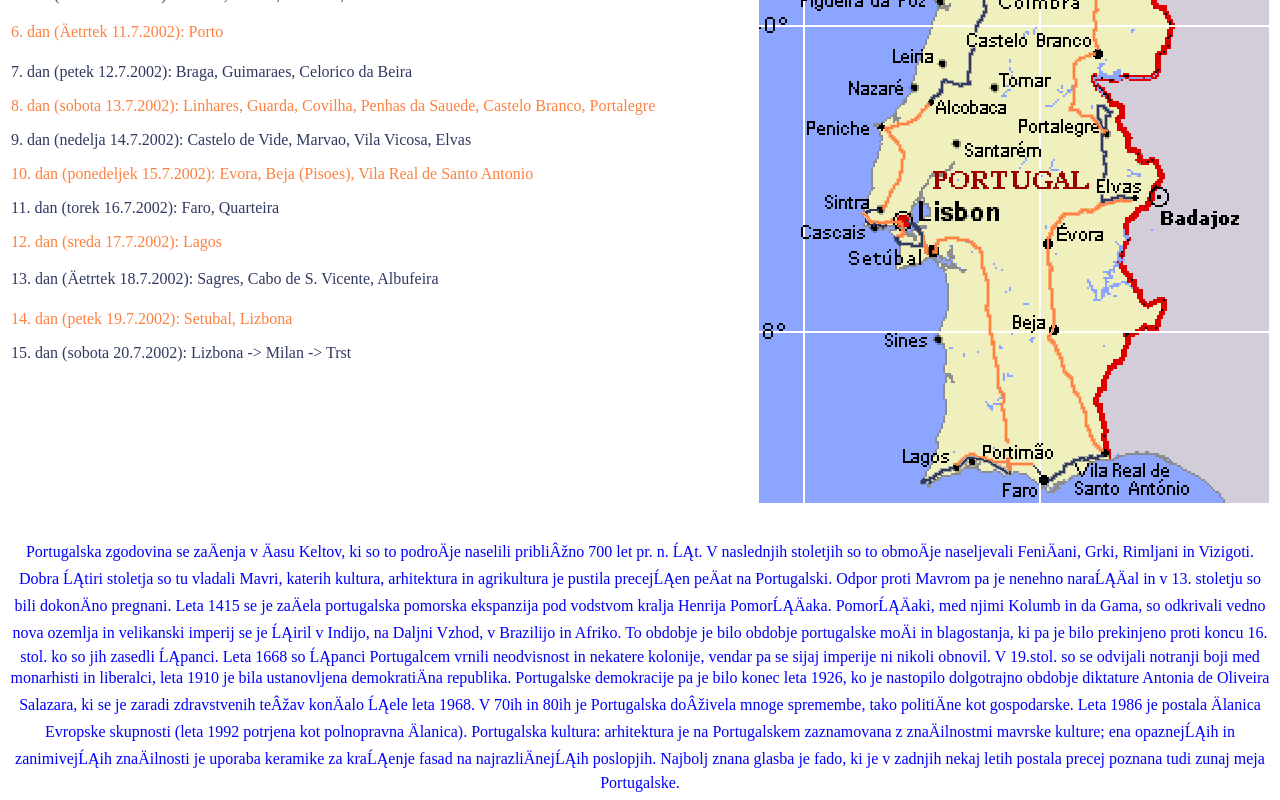
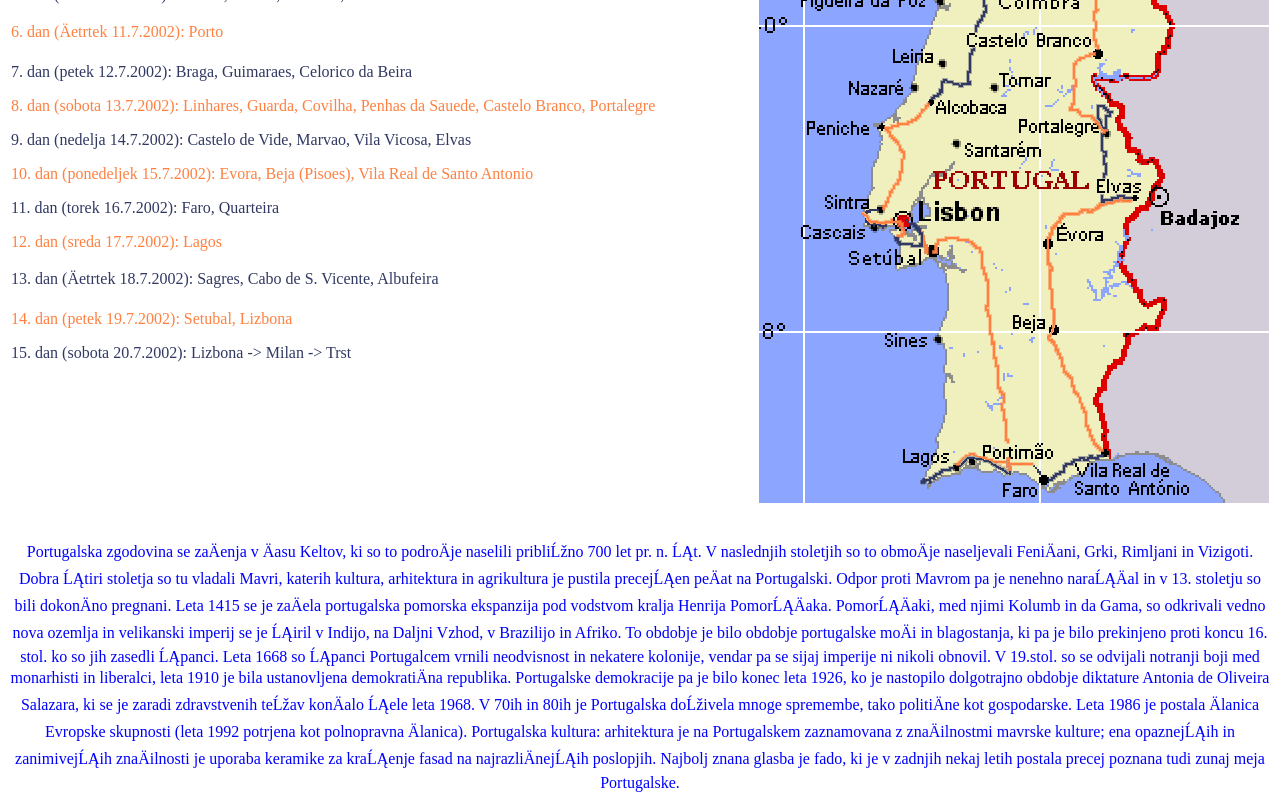
Before and after one commit to jure-zzz/portugal, a plain HTML site: page index.html in a window 1280 px wide. Shown: the part 642-1442 px from the top of the page. Drawn offline with Linux system fonts and the light colour scheme.

Commit message:
Update index.html

```diff
--- a/index.html
+++ b/index.html
@@ -54,7 +54,7 @@ function MM_swapImage() { //v3.0
 <TABLE>
 <TR>
 <TD ALIGN=left>
-<font color="#313963">1. dan (sobota 6.7.2002): let iz Trsta preko Rima v Lizbono, prenočimo v kampu pri pla¾i Costa da Caparica ju¾no od Lizbone<P>
+<font color="#313963">1. dan (sobota 6.7.2002): let iz Trsta preko Rima v Lizbono, prenočimo v kampu pri plaži Costa da Caparica južno od Lizbone<P>
 <font color="#FF8040">2. dan (nedelja 7.7.2002): Lizbona (Belem), Cabo da Roca, Guincho<P>
 <font color="#313963">3. dan (ponedeljek 8.7.2002): Sintra, Cascais, Estoril, ponovno prespimo v kampu pri Guinchi<P>
 <font color="#FF8040">4. dan (torek 9.7.2002): Peniche, Obidos, Alcobaca<P>
@@ -77,7 +77,7 @@ function MM_swapImage() { //v3.0
 </TABLE>
 <BR><P><center>
 Portugalska zgodovina se začenja v času Keltov, ki so to področje naselili
-pribli¾no 700 let pr. n. št. V naslednjih stoletjih so to območje
+približno 700 let pr. n. št. V naslednjih stoletjih so to območje
 naseljevali Feničani, Grki, Rimljani in Vizigoti. Dobra štiri stoletja so tu
 vladali Mavri, katerih kultura, arhitektura in agrikultura je pustila
 precejšen pečat na Portugalski. Odpor proti Mavrom pa je nenehno naraščal in
@@ -99,10 +99,10 @@ V 19.stol. so se odvijali notranji boji med monarhisti in liberalci, leta
 
 Portugalske demokracije pa je bilo konec leta 1926, ko je nastopilo
 dolgotrajno obdobje diktature Antonia de Oliveira Salazara, ki se je zaradi
-zdravstvenih te¾av končalo šele leta 1968.
+zdravstvenih težav končalo šele leta 1968.
 
 
-V 70ih in 80ih je Portugalska do¾ivela mnoge spremembe, tako politične kot
+V 70ih in 80ih je Portugalska doživela mnoge spremembe, tako politične kot
 gospodarske. Leta 1986 je postala članica Evropske skupnosti (leta 1992
 potrjena kot polnopravna članica).
 
```
